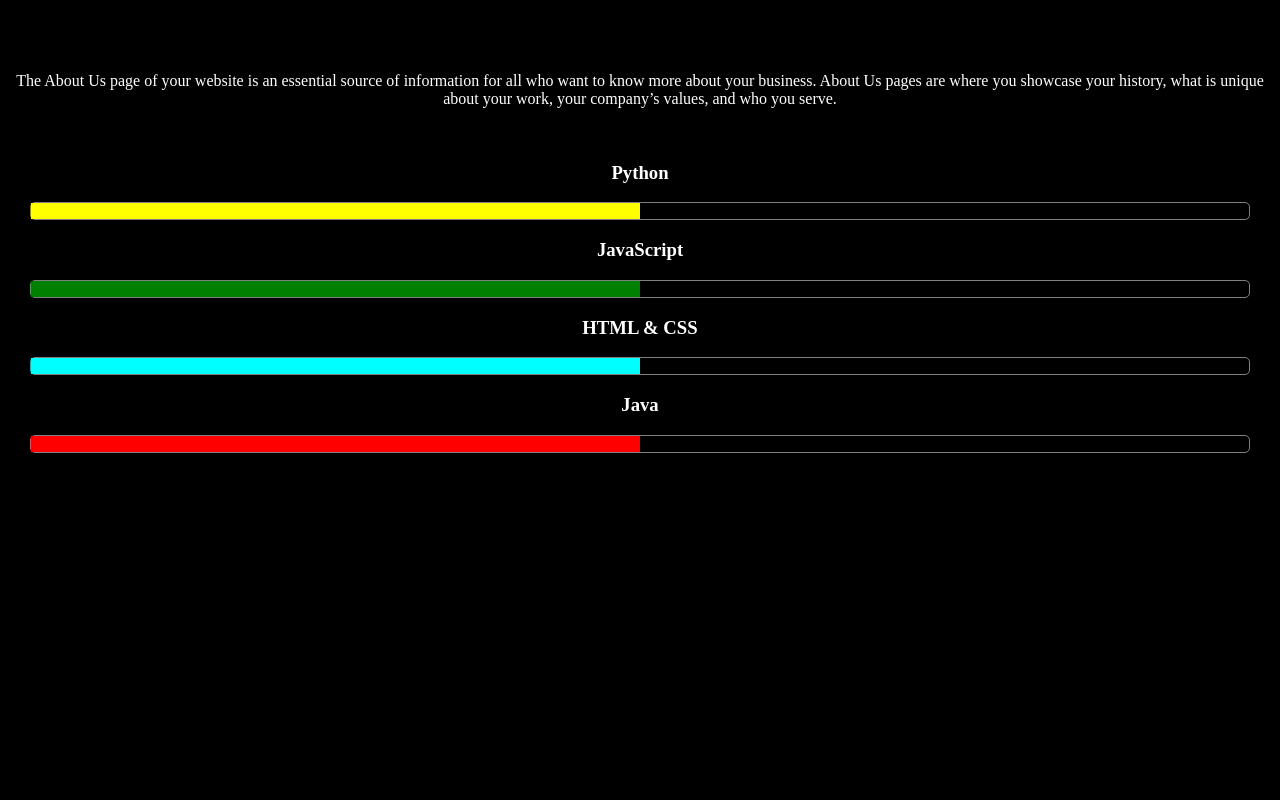
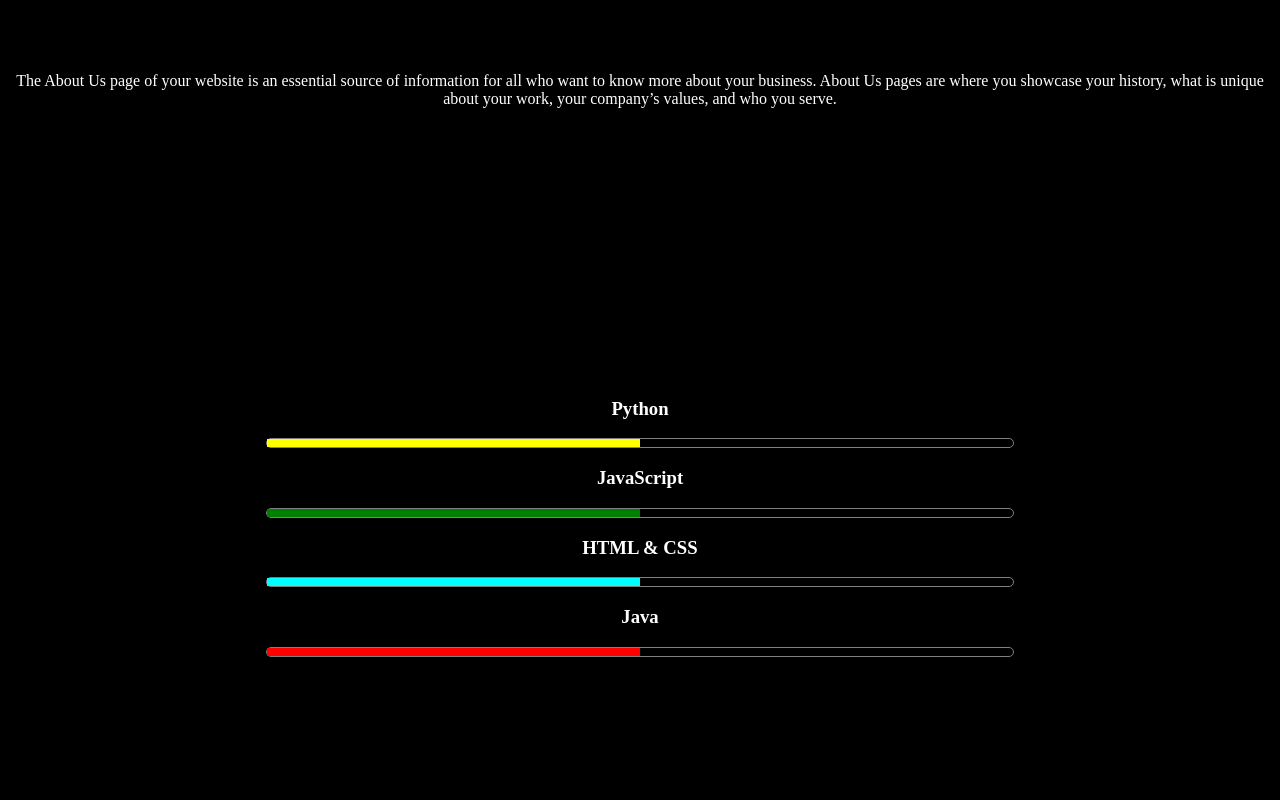
Before and after one commit to akmgeek/MyPortfolioSite, a plain HTML site: page index.html in a window 1280 px wide. Shown: the part 720-1520 px from the top of the page. Drawn offline with Linux system fonts and the light colour scheme.

Commit message:
bar size changed

```diff
--- a/src/style.css
+++ b/src/style.css
@@ -60,7 +60,7 @@ img{
 .sec2{
     height: 100vh;
     background-color: black;
-    padding: 20px;
+    padding: 20%;
     text-align: center;
     color: white;
 
@@ -69,7 +69,7 @@ img{
 
 .bar1Border{
     border: 1px solid grey;
-    height: 2vh;
+    height: 1vh;
     border-radius: 5px;
     margin: 10px;
     justify-content: center;
@@ -78,12 +78,12 @@ img{
 .bar1Container{
     background-color: yellow;
     width: 50%;
-    height: 2vh;
+    height: 1vh;
 }
 
 .bar2Border{
     border: 1px solid grey;
-    height: 2vh;
+    height: 1vh;
     border-radius: 5px;
     margin: 10px;
 
@@ -92,12 +92,12 @@ img{
 .bar2Container{
     background-color: green;
     width: 50%;
-    height: 2vh;
+    height: 1vh;
 }
 
 .bar3Border{
     border: 1px solid grey;
-    height: 2vh;
+    height: 1vh;
     border-radius: 5px;
     margin: 10px;
 
@@ -106,12 +106,12 @@ img{
 .bar3Container{
     background-color: cyan;
     width: 50%;
-    height: 2vh;
+    height: 1vh;
 }
 
 .bar4Border{
     border: 1px solid grey;
-    height: 2vh;
+    height: 1vh;
     border-radius: 5px;
     margin: 10px;
 }
@@ -119,7 +119,7 @@ img{
 .bar4Container{
     background-color: red;
     width: 50%;
-    height: 2vh;
+    height: 1vh;
 }
 .sec3{
     height: 100vh;
```
